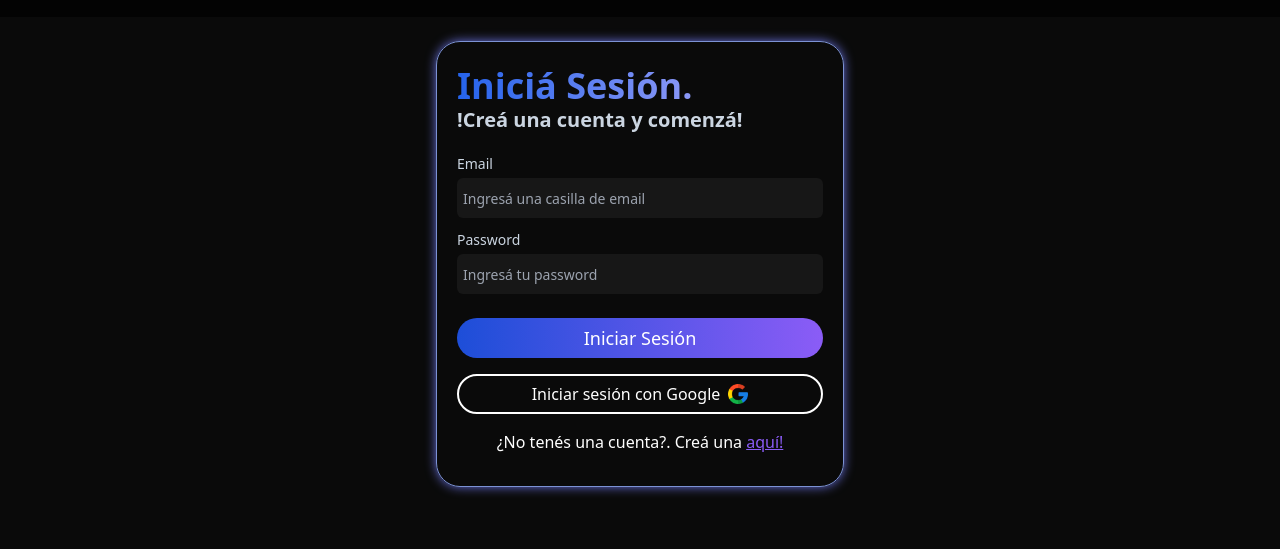
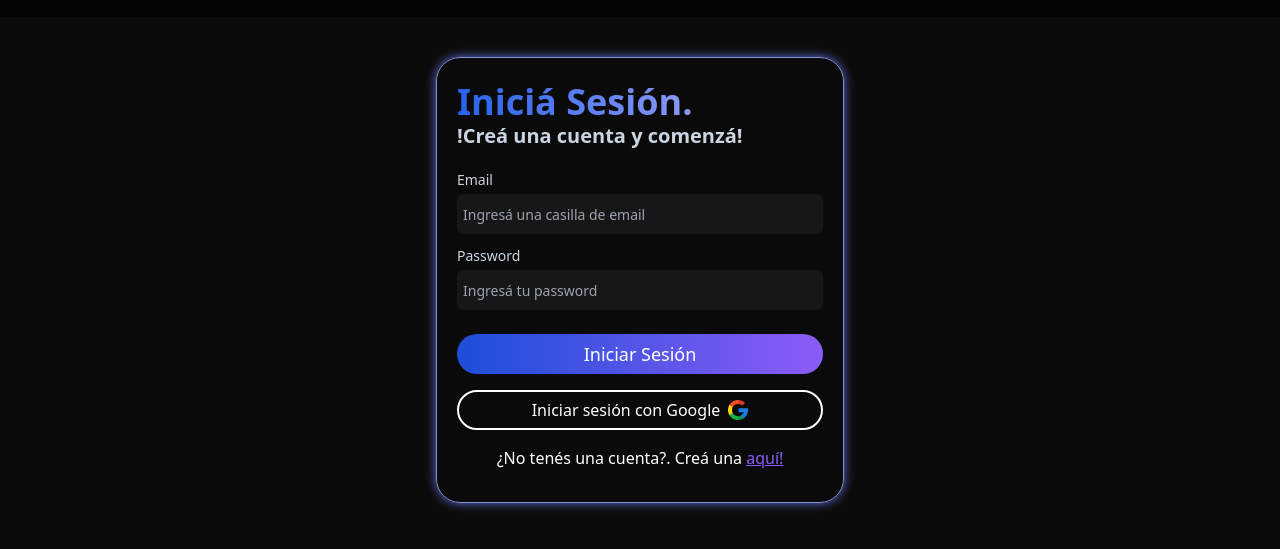
Before and after one commit to Agustintrezza/proyectodiscop5, a website: page public/signin.html in a window 1280 px wide. Shown: the part 51-600 px from the top of the page. Drawn offline with nearby package versions, Linux system fonts and the light colour scheme.

Commit message:
7mo commit

```diff
--- a/public/signin.html
+++ b/public/signin.html
@@ -104,7 +104,7 @@
 
     <div class="grid h-full place-items-center px-7">
 
-        <div class="w-full mt-6 sm:w-8/12 md:w-6/12 lg:w-5/12 xl:w-4/12 2xl:w-3/12 2xl:px-6 border-1 rounded-3xl border-pink px-5 pt-6 pb-6 sombra">
+        <div class="w-full mt-10 sm:w-8/12 md:w-6/12 lg:w-5/12 xl:w-4/12 2xl:w-3/12 2xl:px-6 border-1 rounded-3xl border-pink px-5 pt-6 pb-6 sombra">
 
             <div class="mb-2">
                 <h1 class="font-bold text-center md:text-start text-3xl md:text-4xl md:text-4xl bg-gradient-to-r from-blue-600 to-violet-300 bg-clip-text text-transparent">Iniciá Sesión.</h1>
```
